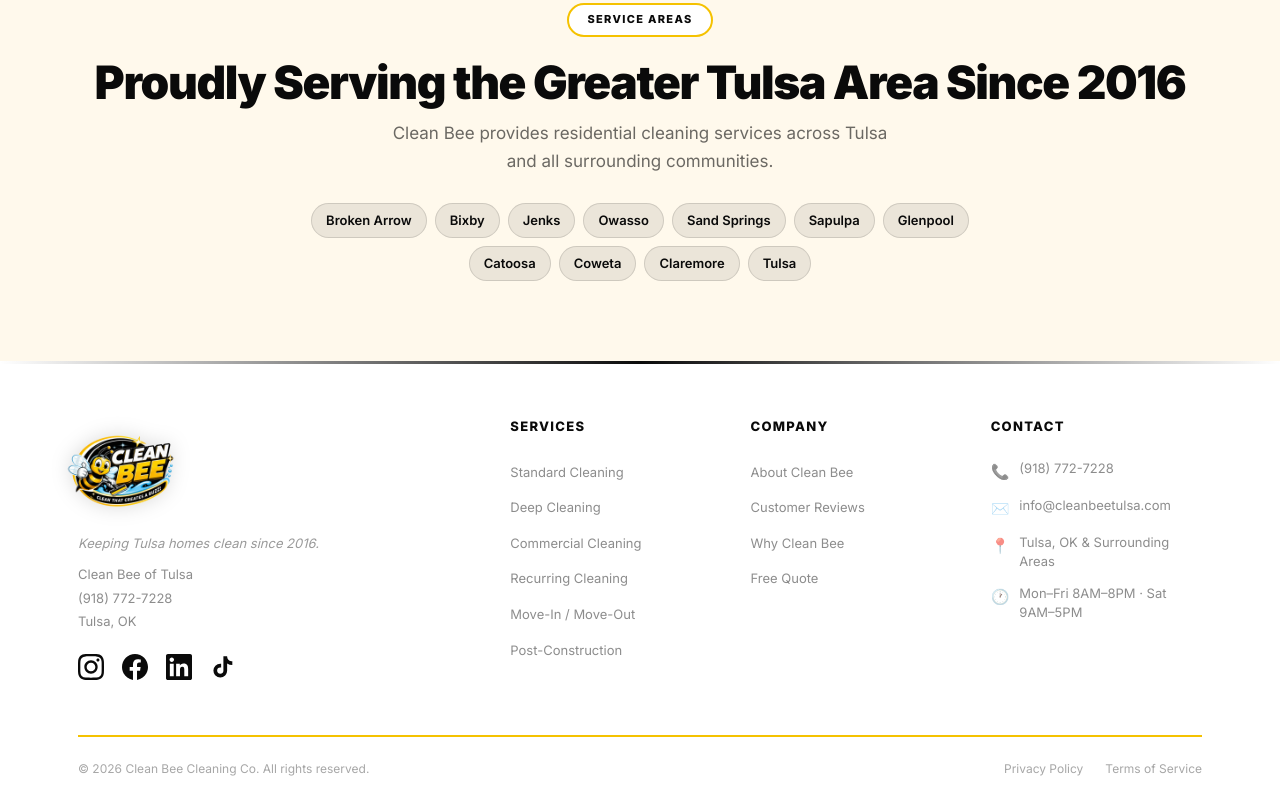
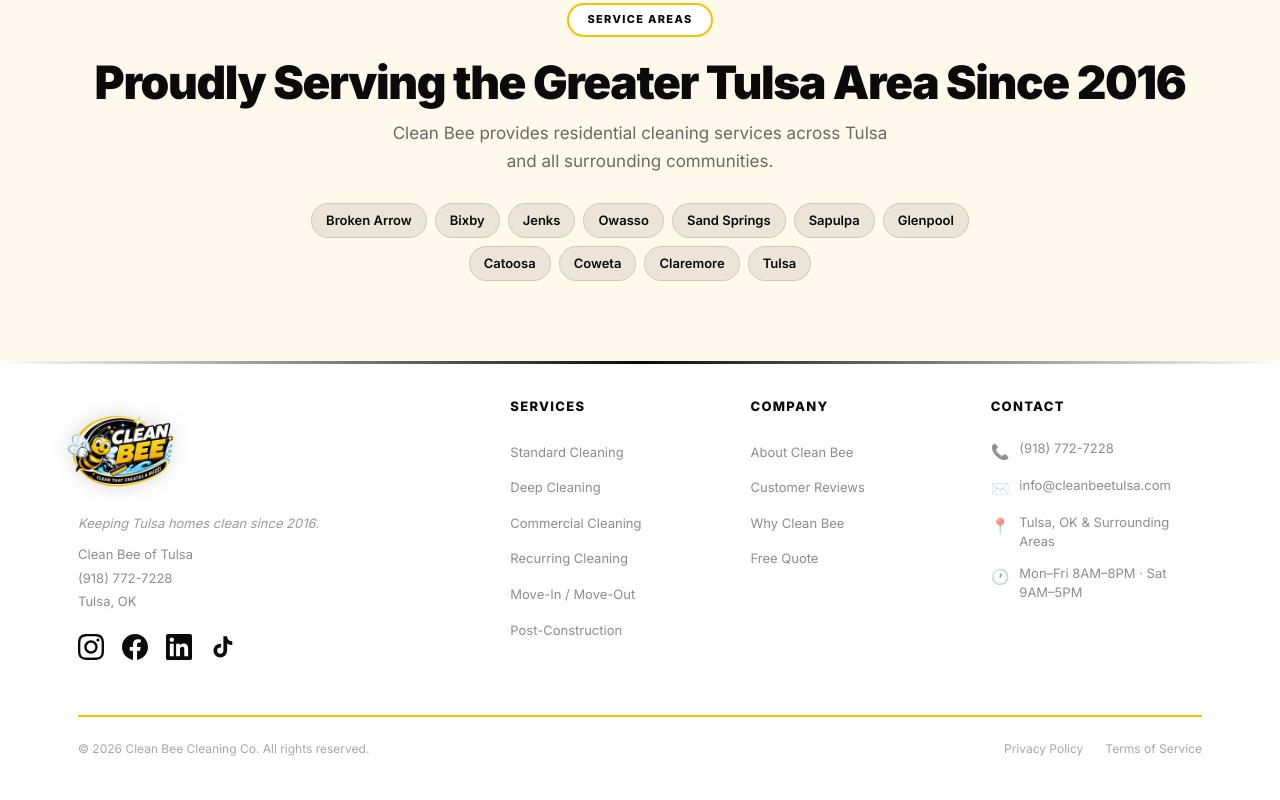
Before and after one commit to alekwayne3-crypto/personal_site, a React (Vite) app in the folder client/: page /services in a window 1280 px wide. Shown: the part 6439-7239 px from the top of the page. Built offline with nearby package versions, Linux system fonts and the light colour scheme.

Commit message:
Reduce space above footer logo

```diff
--- a/client/src/index.css
+++ b/client/src/index.css
@@ -988,7 +988,7 @@ body.menu-open .app > *:not(nav) {
    Footer
    ============================================================ */
 .footer-accent-line { height: 3px; background: linear-gradient(90deg, transparent, var(--black), transparent); }
-.footer { background: #ffffff; padding: 52px 0 0; }
+.footer { background: #ffffff; padding: 32px 0 0; }
 
 .footer-top {
   display: grid;
```
